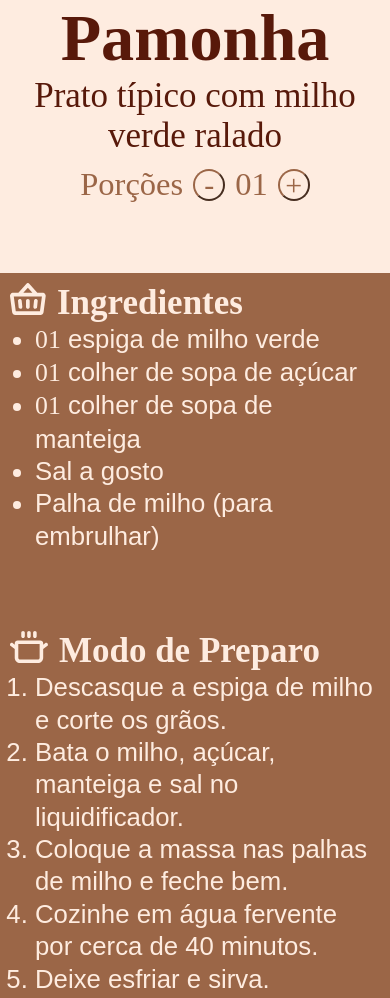
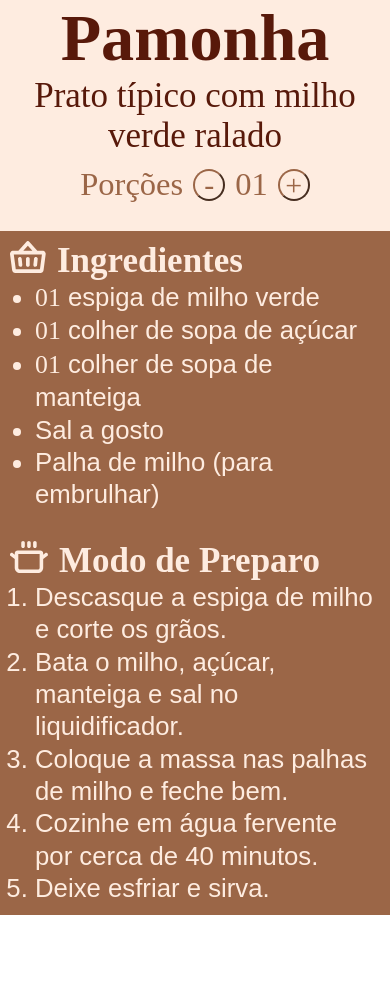
Before and after one commit to runnanC-137/unicode, a plain HTML site: page index.html in a window 390 px wide. After the commit the page ends 915 px from the top, so only its background shows below. Drawn offline with Linux system fonts and the light colour scheme; a web font is replaced by a local one.

Commit message:
Update index.html

```diff
--- a/index.html
+++ b/index.html
@@ -95,9 +95,13 @@
             .de-cima {
                 flex-direction: column-reverse;
                 text-align: center;
+                gap: 10px;
             }
             .de-cima picture {
                 width: 90%;
+            }
+            .de-baixo {
+                gap: 10px;
             }
             .de-cima .porcoes {
                 justify-content: center;
```
